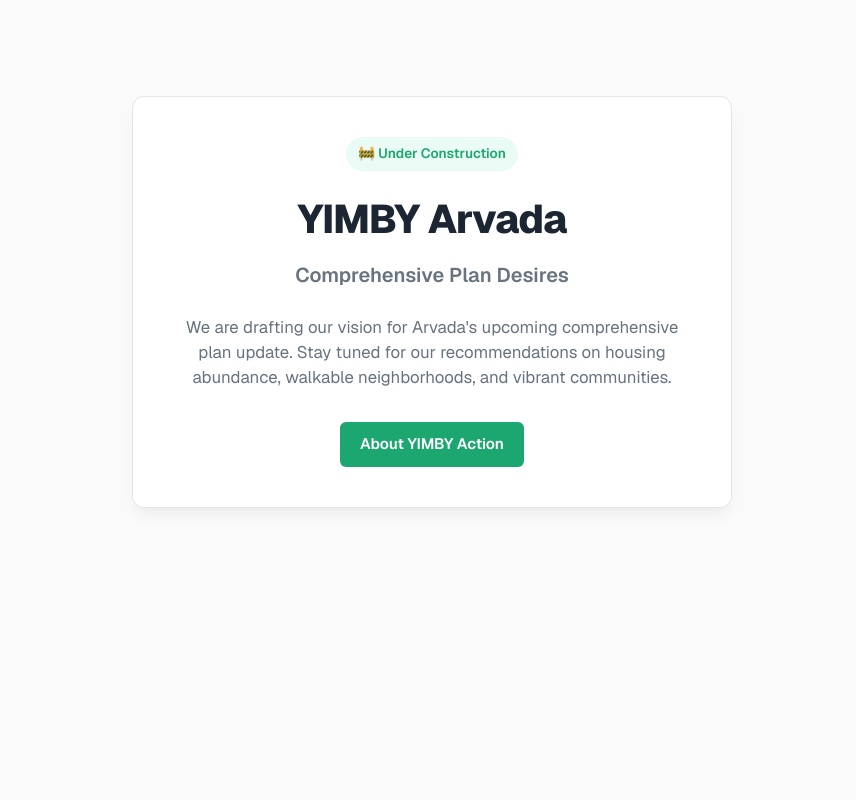
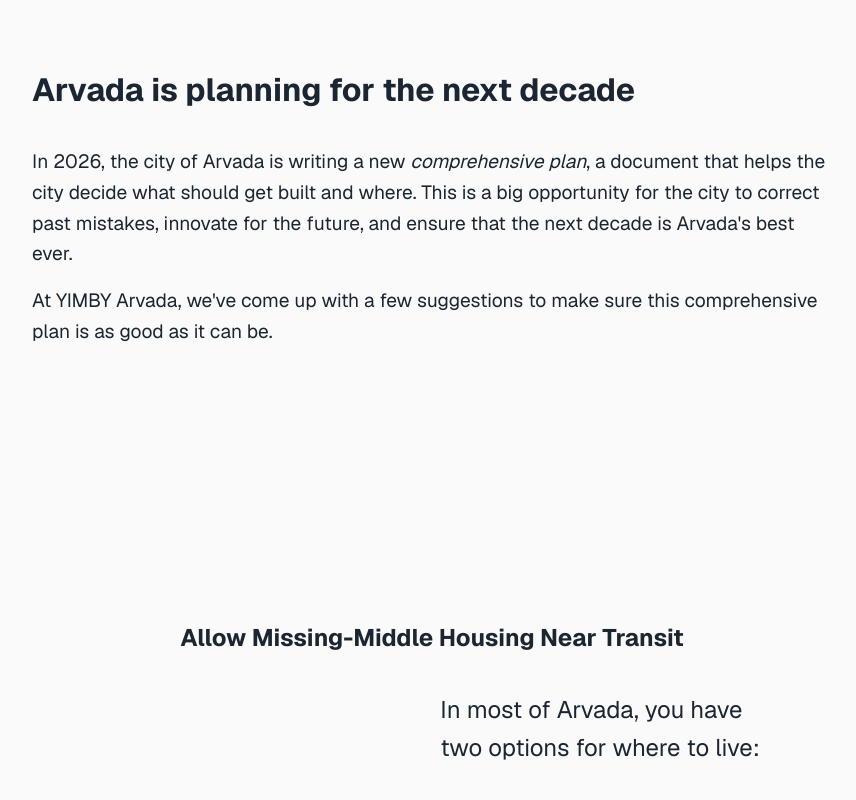
Before and after one commit to AnthonySuper/arvada-plan, a Next.js app: page / in a window 1280 px wide. Shown: the top 800 px of the page, without its empty margins (208-1064 px from the left). Built offline with nearby package versions, Linux system fonts and the light colour scheme.

Commit message:
Intro, about to do style cleanup

```diff
--- a/src/app/page.module.css
+++ b/src/app/page.module.css
@@ -29,6 +29,8 @@
   background-color: var(--foreground);
   padding: 120px 60px;
 }
+
+.
 
 .intro {
   display: flex;
--- a/src/app/page.tsx
+++ b/src/app/page.tsx
@@ -1,3 +1,4 @@
+import Intro from "@/components/sections/Intro";
 import MissingMiddle from "@/components/sections/MissingMiddle";
 import CardSection from "@/components/ui/CardSection";
 
@@ -8,100 +9,9 @@
         width: "100%",
         background: "var(--background)",
       }}
+      className="main"
     >
-      {/* Intro section */}
-      <div
-        style={{
-          display: "flex",
-          justifyContent: "center",
-          padding: "6rem 2rem 4rem",
-        }}
-      >
-        <div
-          style={{
-            maxWidth: "600px",
-            width: "100%",
-            padding: "2.5rem",
-            borderRadius: "12px",
-            border: "1px solid var(--card-border)",
-            background: "var(--card-bg)",
-            boxShadow: "var(--shadow-md)",
-            textAlign: "center",
-          }}
-        >
-          <div
-            style={{
-              display: "inline-block",
-              padding: "6px 12px",
-              borderRadius: "100px",
-              background: "var(--primary-light)",
-              color: "var(--primary)",
-              fontSize: "0.85rem",
-              fontWeight: "600",
-              marginBottom: "1.5rem",
-            }}
-          >
-            🚧 Under Construction
-          </div>
-          <h1
-            style={{
-              fontSize: "2.5rem",
-              fontWeight: "800",
-              lineHeight: "1.2",
-              marginBottom: "1rem",
-              letterSpacing: "-0.02em",
-            }}
-          >
-            YIMBY Arvada
-          </h1>
-          <h2
-            style={{
-              fontSize: "1.25rem",
-              fontWeight: "600",
-              color: "var(--muted)",
-              marginBottom: "1.5rem",
-            }}
-          >
-            Comprehensive Plan Desires
-          </h2>
-          <p
-            style={{
-              fontSize: "1.05rem",
-              color: "var(--muted)",
-              marginBottom: "2rem",
-              lineHeight: "1.5",
-            }}
-          >
-            We are drafting our vision for Arvada&apos;s upcoming comprehensive plan update. Stay
-            tuned for our recommendations on housing abundance, walkable neighborhoods, and vibrant
-            communities.
-          </p>
-          <div
-            style={{
-              display: "flex",
-              justifyContent: "center",
-              gap: "1rem",
-            }}
-          >
-            <a
-              href="https://yimbyaction.org"
-              target="_blank"
-              rel="noopener noreferrer"
-              style={{
-                display: "inline-block",
-                padding: "10px 20px",
-                borderRadius: "6px",
-                background: "var(--primary)",
-                color: "#fff",
-                fontWeight: "600",
-                fontSize: "0.95rem",
-              }}
-            >
-              About YIMBY Action
-            </a>
-          </div>
-        </div>
-      </div>
+      <Intro />
 
       <section>
         <MissingMiddle />
--- /dev/null
+++ b/src/components/sections/Intro/index.tsx
@@ -0,0 +1,24 @@
+import styles from './styles.module.css';
+
+export default function Intro() {
+
+  return (
+    <div className={styles.container}>
+      <header className={styles.content}>
+        <h1>Arvada is planning for the next decade</h1>
+
+        <p>
+          In 2026, the city of Arvada is writing a new <em>comprehensive plan</em>, a document
+          that helps the city decide what should get built and where.
+          This is a big opportunity for the city to correct past mistakes, innovate for the future,
+          and ensure that the next decade is Arvada&apos;s best ever.
+        </p>
+
+        <p>
+          At <a href="https://yimbyarvada.org">YIMBY Arvada</a>,
+          we&apos;ve come up with a few suggestions to make sure this comprehensive plan is as good as it can be.
+        </p>
+      </header>
+    </div>
+  );
+}
--- /dev/null
+++ b/src/components/sections/Intro/styles.module.css
@@ -0,0 +1,21 @@
+.container {
+  padding-top: calc(4 * var(--gap-default));
+  padding-left: var(--gap-default);
+  padding-right: var(--gap-default);
+  width: 100%;
+}
+
+.content {
+  max-width: 800px;
+  margin: auto;
+
+  h1 {
+    font-size: 2rem;
+    margin-bottom: calc(2 * var(--gap-default));
+  }
+
+  p {
+    font-size: 1.2rem;
+    margin-bottom: 1rem;
+  }
+}
--- a/src/components/sections/MissingMiddle/index.tsx
+++ b/src/components/sections/MissingMiddle/index.tsx
@@ -64,7 +64,7 @@
       <div className={classes.sectionContent}>
         <svg viewBox="0 0 4000 3000" className={classes.sectionSvg}>
           <HouseIcon
-            color="white"
+            color="inherit"
             x={1000}
             y={3000 - HOUSE_HEIGHT}
             height={HOUSE_HEIGHT}
@@ -72,7 +72,7 @@
             className="house"
           />
           <ApartmentIcon
-            color="white"
+            color="inherit"
             x={1800}
             y={3000 - APARTMENT_HEIGHT}
             height={APARTMENT_HEIGHT}
```
